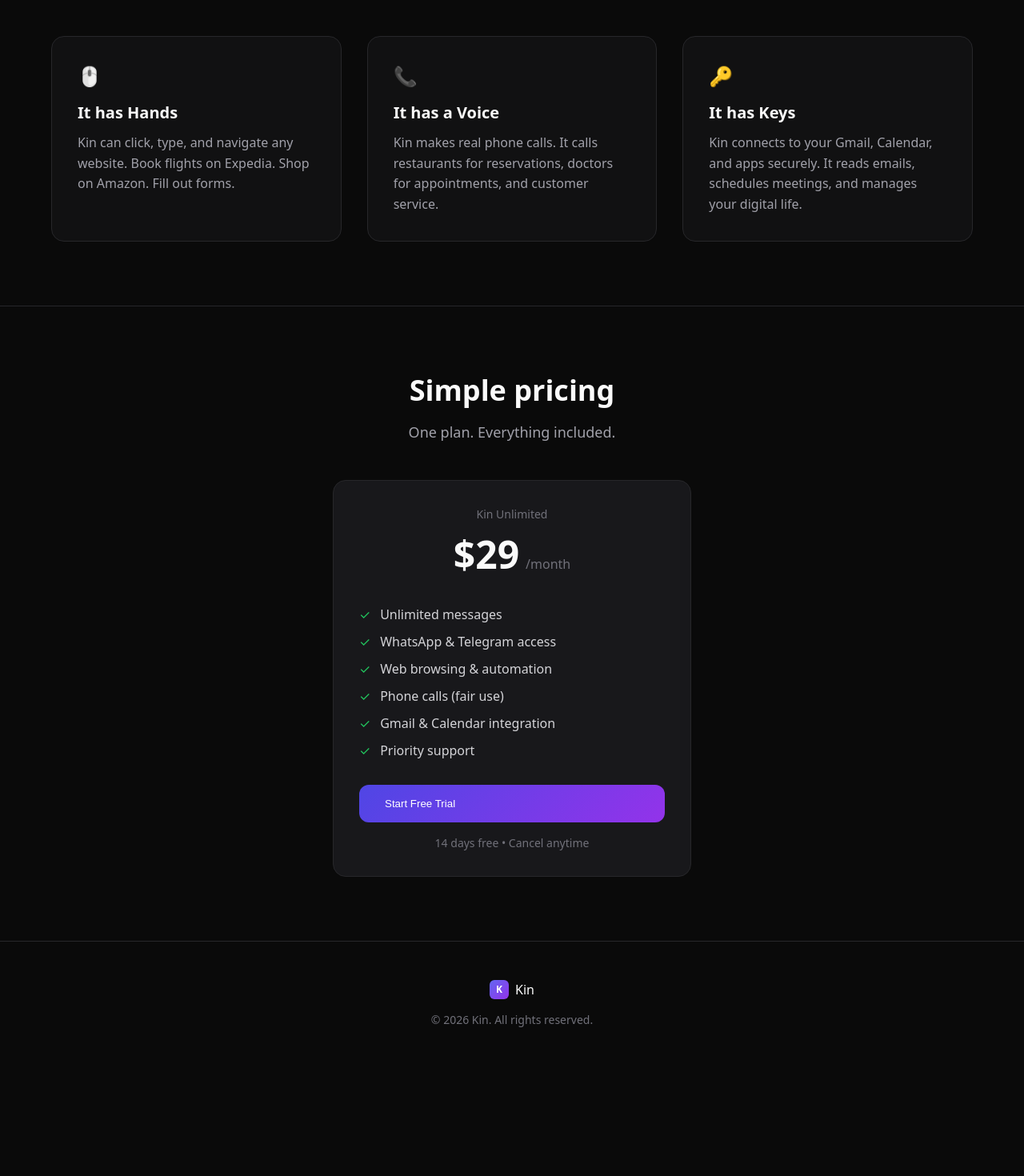
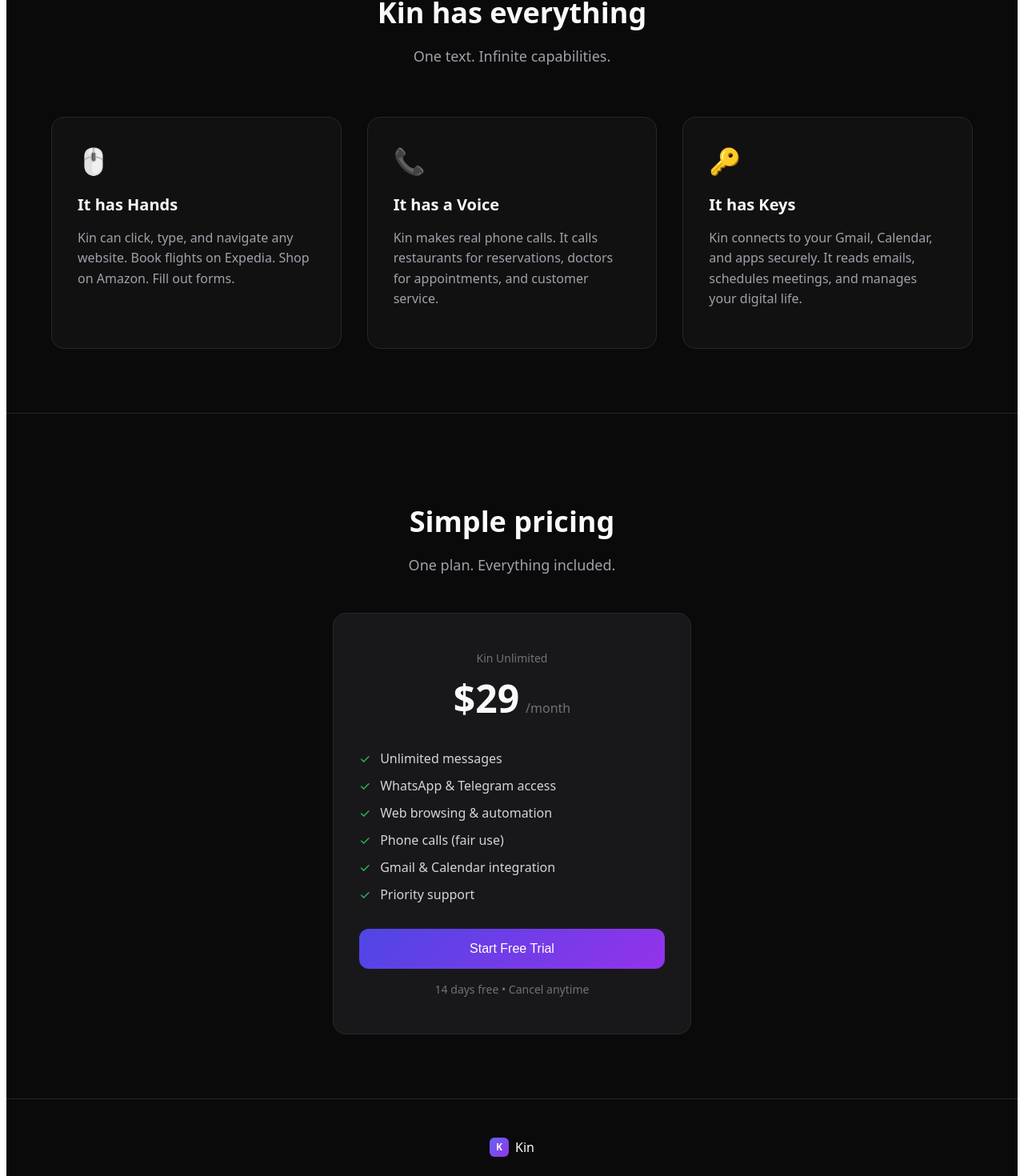
Before and after one commit to Rebal44/kin-saas, a Next.js app in the folder kin-saas/my-app/: page / in a window 1280 px wide. Shown: the part 815-2285 px from the top of the page at 80% size. Before the commit the page ends 2147 px from the top, so only its background shows below. Built offline with nearby package versions, Linux system fonts and the light colour scheme.

Commit message:
Fix: Proper JSX rendering, remove dangerouslySetInnerHTML

```diff
--- a/kin-saas/my-app/app/page.tsx
+++ b/kin-saas/my-app/app/page.tsx
@@ -1,121 +1,124 @@
 export default function Home() {
   return (
-    <div dangerouslySetInnerHTML={{ __html: `
-      <!DOCTYPE html>
-      <html lang="en">
-      <head>
-        <meta charset="UTF-8">
-        <meta name="viewport" content="width=device-width, initial-scale=1.0">
-        <title>Kin - The Easy Button for AI</title>
-        <style>
-          * { box-sizing: border-box; margin: 0; padding: 0; }
-          body { font-family: system-ui, -apple-system, sans-serif; background: #0a0a0a; color: #fafafa; }
-          .gradient-text { background: linear-gradient(135deg, #6366f1, #9333ea); -webkit-background-clip: text; -webkit-text-fill-color: transparent; }
-          .btn { display: inline-flex; align-items: center; gap: 8px; padding: 16px 32px; border-radius: 12px; background: linear-gradient(135deg, #4f46e5, #9333ea); color: white; text-decoration: none; font-weight: 500; border: none; cursor: pointer; }
-        </style>
-      </head>
-      <body>
-        <nav style="position:fixed;top:0;width:100%;border-bottom:1px solid #27272a;background:rgba(10,10,10,0.8);backdrop-filter:blur(12px);z-index:50;">
-          <div style="max-width:1280px;margin:0 auto;padding:0 16px;height:64px;display:flex;align-items:center;justify-content:space-between;">
-            <div style="display:flex;align-items:center;gap:8px;">
-              <div style="width:32px;height:32px;border-radius:8px;background:linear-gradient(135deg,#6366f1,#9333ea);display:flex;align-items:center;justify-content:center;">
-                <span style="color:white;font-weight:bold;font-size:14px;">K</span>
+    <div style={{ minHeight: "100vh", backgroundColor: "#0a0a0a", color: "#fafafa", fontFamily: "system-ui, -apple-system, sans-serif" }}>
+      {/* Navigation */}
+      <nav style={{ position: "fixed", top: 0, width: "100%", borderBottom: "1px solid #27272a", backgroundColor: "rgba(10,10,10,0.8)", backdropFilter: "blur(12px)", zIndex: 50 }}>
+        <div style={{ maxWidth: "1280px", margin: "0 auto", padding: "0 16px", height: "64px", display: "flex", alignItems: "center", justifyContent: "space-between" }}>
+          <div style={{ display: "flex", alignItems: "center", gap: "8px" }}>
+            <div style={{ width: "32px", height: "32px", borderRadius: "8px", background: "linear-gradient(135deg, #6366f1, #9333ea)", display: "flex", alignItems: "center", justifyContent: "center" }}>
+              <span style={{ color: "white", fontWeight: "bold", fontSize: "14px" }}>K</span>
             </div>
-              <span style="font-weight:600;font-size:18px;">Kin</span>
+            <span style={{ fontWeight: 600, fontSize: "18px" }}>Kin</span>
           </div>
-            <a href="#pricing" class="btn" style="padding:8px 16px;font-size:14px;">Get Started</a>
+          <a href="#pricing" style={{ padding: "8px 16px", borderRadius: "8px", backgroundColor: "#f4f4f5", color: "#18181b", textDecoration: "none", fontSize: "14px", fontWeight: 500 }}>Get Started</a>
         </div>
       </nav>
 
-        <section style="padding:128px 16px 80px;text-align:center;">
-          <div style="max-width:1024px;margin:0 auto;">
-            <div style="display:inline-flex;align-items:center;gap:8px;padding:8px 16px;border-radius:9999px;background:#18181b;border:1px solid #27272a;margin-bottom:32px;">
-              <span style="width:8px;height:8px;border-radius:50%;background:#22c55e;"></span>
-              <span style="font-size:14px;color:#a1a1aa;">Now accepting early access</span>
+      {/* Hero Section */}
+      <section style={{ paddingTop: "128px", paddingBottom: "80px", paddingLeft: "16px", paddingRight: "16px", textAlign: "center" }}>
+        <div style={{ maxWidth: "1024px", margin: "0 auto" }}>
+          <div style={{ display: "inline-flex", alignItems: "center", gap: "8px", padding: "8px 16px", borderRadius: "9999px", backgroundColor: "#18181b", border: "1px solid #27272a", marginBottom: "32px" }}>
+            <span style={{ width: "8px", height: "8px", borderRadius: "50%", backgroundColor: "#22c55e" }}></span>
+            <span style={{ fontSize: "14px", color: "#a1a1aa" }}>Now accepting early access</span>
           </div>
 
-            <h1 style="font-size:56px;font-weight:700;line-height:1.1;margin-bottom:24px;">
-              The <span class="gradient-text">Easy Button</span><br>for AI
+          <h1 style={{ fontSize: "56px", fontWeight: 700, lineHeight: 1.1, marginBottom: "24px" }}>
+            The <span style={{ background: "linear-gradient(135deg, #6366f1, #9333ea)", WebkitBackgroundClip: "text", WebkitTextFillColor: "transparent" }}>Easy Button</span><br />for AI
           </h1>
 
-            <p style="font-size:20px;color:#a1a1aa;max-width:576px;margin:0 auto 32px;">
+          <p style={{ fontSize: "20px", color: "#a1a1aa", maxWidth: "576px", margin: "0 auto 32px" }}>
             Text Kin. It books your flights, calls your doctor, answers your emails, and manages your life. No apps. No learning. Just help.
           </p>
 
-            <a href="#pricing" class="btn">Start Your Free Trial →</a>
-            <p style="font-size:14px;color:#71717a;margin-top:16px;">14 days free • No credit card required</p>
+          <a href="#pricing" style={{ display: "inline-flex", alignItems: "center", gap: "8px", padding: "16px 32px", borderRadius: "12px", background: "linear-gradient(135deg, #4f46e5, #9333ea)", color: "white", textDecoration: "none", fontWeight: 500 }}>
+            Start Your Free Trial →
+          </a>
+
+          <p style={{ fontSize: "14px", color: "#71717a", marginTop: "16px" }}>14 days free • No credit card required</p>
         </div>
       </section>
 
-        <section id="features" style="padding:80px 16px;border-top:1px solid #27272a;">
-          <div style="max-width:1152px;margin:0 auto;">
-            <div style="text-align:center;margin-bottom:64px;">
-              <h2 style="font-size:36px;font-weight:700;margin-bottom:16px;">Kin has everything</h2>
-              <p style="font-size:18px;color:#a1a1aa;">One text. Infinite capabilities.</p>
+      {/* Features Section */}
+      <section id="features" style={{ padding: "80px 16px", borderTop: "1px solid #27272a" }}>
+        <div style={{ maxWidth: "1152px", margin: "0 auto" }}>
+          <div style={{ textAlign: "center", marginBottom: "64px" }}>
+            <h2 style={{ fontSize: "36px", fontWeight: 700, marginBottom: "16px" }}>Kin has everything</h2>
+            <p style={{ fontSize: "18px", color: "#a1a1aa" }}>One text. Infinite capabilities.</p>
           </div>
 
-            <div style="display:grid;grid-template-columns:repeat(auto-fit,minmax(300px,1fr));gap:32px;">
-              <div style="padding:32px;border-radius:16px;background:rgba(24,24,27,0.5);border:1px solid #27272a;">
-                <div style="font-size:24px;margin-bottom:16px;">🖱️</div>
-                <h3 style="font-size:20px;font-weight:600;margin-bottom:12px;">It has Hands</h3>
-                <p style="color:#a1a1aa;line-height:1.6;">Kin can click, type, and navigate any website. Book flights on Expedia. Shop on Amazon. Fill out forms.</p>
+          <div style={{ display: "grid", gridTemplateColumns: "repeat(auto-fit, minmax(300px, 1fr))", gap: "32px" }}>
+            <div style={{ padding: "32px", borderRadius: "16px", backgroundColor: "rgba(24,24,27,0.5)", border: "1px solid #27272a" }}>
+              <div style={{ fontSize: "32px", marginBottom: "16px" }}>🖱️</div>
+              <h3 style={{ fontSize: "20px", fontWeight: 600, marginBottom: "12px" }}>It has Hands</h3>
+              <p style={{ color: "#a1a1aa", lineHeight: 1.6 }}>Kin can click, type, and navigate any website. Book flights on Expedia. Shop on Amazon. Fill out forms.</p>
             </div>
-              <div style="padding:32px;border-radius:16px;background:rgba(24,24,27,0.5);border:1px solid #27272a;">
-                <div style="font-size:24px;margin-bottom:16px;">📞</div>
-                <h3 style="font-size:20px;font-weight:600;margin-bottom:12px;">It has a Voice</h3>
-                <p style="color:#a1a1aa;line-height:1.6;">Kin makes real phone calls. It calls restaurants for reservations, doctors for appointments, and customer service.</p>
+
+            <div style={{ padding: "32px", borderRadius: "16px", backgroundColor: "rgba(24,24,27,0.5)", border: "1px solid #27272a" }}>
+              <div style={{ fontSize: "32px", marginBottom: "16px" }}>📞</div>
+              <h3 style={{ fontSize: "20px", fontWeight: 600, marginBottom: "12px" }}>It has a Voice</h3>
+              <p style={{ color: "#a1a1aa", lineHeight: 1.6 }}>Kin makes real phone calls. It calls restaurants for reservations, doctors for appointments, and customer service.</p>
             </div>
-              <div style="padding:32px;border-radius:16px;background:rgba(24,24,27,0.5);border:1px solid #27272a;">
-                <div style="font-size:24px;margin-bottom:16px;">🔑</div>
-                <h3 style="font-size:20px;font-weight:600;margin-bottom:12px;">It has Keys</h3>
-                <p style="color:#a1a1aa;line-height:1.6;">Kin connects to your Gmail, Calendar, and apps securely. It reads emails, schedules meetings, and manages your digital life.</p>
+
+            <div style={{ padding: "32px", borderRadius: "16px", backgroundColor: "rgba(24,24,27,0.5)", border: "1px solid #27272a" }}>
+              <div style={{ fontSize: "32px", marginBottom: "16px" }}>🔑</div>
+              <h3 style={{ fontSize: "20px", fontWeight: 600, marginBottom: "12px" }}>It has Keys</h3>
+              <p style={{ color: "#a1a1aa", lineHeight: 1.6 }}>Kin connects to your Gmail, Calendar, and apps securely. It reads emails, schedules meetings, and manages your digital life.</p>
             </div>
           </div>
         </div>
       </section>
 
-        <section id="pricing" style="padding:80px 16px;border-top:1px solid #27272a;">
-          <div style="max-width:448px;margin:0 auto;text-align:center;">
-            <h2 style="font-size:36px;font-weight:700;margin-bottom:16px;">Simple pricing</h2>
-            <p style="font-size:18px;color:#a1a1aa;margin-bottom:48px;">One plan. Everything included.</p>
+      {/* Pricing Section */}
+      <section id="pricing" style={{ padding: "80px 16px", borderTop: "1px solid #27272a" }}>
+        <div style={{ maxWidth: "448px", margin: "0 auto", textAlign: "center" }}>
+          <h2 style={{ fontSize: "36px", fontWeight: 700, marginBottom: "16px" }}>Simple pricing</h2>
+          <p style={{ fontSize: "18px", color: "#a1a1aa", marginBottom: "48px" }}>One plan. Everything included.</p>
 
-            <div style="padding:32px;border-radius:16px;background:#18181b;border:1px solid #27272a;text-align:left;">
-              <div style="text-align:center;margin-bottom:32px;">
-                <p style="font-size:14px;color:#71717a;margin-bottom:8px;">Kin Unlimited</p>
-                <div style="display:flex;align-items:baseline;justify-content:center;gap:8px;">
-                  <span style="font-size:48px;font-weight:700;">$29</span>
-                  <span style="color:#71717a;">/month</span>
+          <div style={{ padding: "32px", borderRadius: "16px", backgroundColor: "#18181b", border: "1px solid #27272a", textAlign: "left" }}>
+            <div style={{ textAlign: "center", marginBottom: "32px" }}>
+              <p style={{ fontSize: "14px", color: "#71717a", marginBottom: "8px" }}>Kin Unlimited</p>
+              <div style={{ display: "flex", alignItems: "baseline", justifyContent: "center", gap: "8px" }}>
+                <span style={{ fontSize: "48px", fontWeight: 700 }}>$29</span>
+                <span style={{ color: "#71717a" }}>/month</span>
               </div>
             </div>
 
-              <ul style="list-style:none;margin:0 0 32px 0;padding:0;">
-                <li style="display:flex;align-items:center;gap:12px;margin-bottom:12px;color:#d4d4d8;"><span style="color:#22c55e;">✓</span> Unlimited messages</li>
-                <li style="display:flex;align-items:center;gap:12px;margin-bottom:12px;color:#d4d4d8;"><span style="color:#22c55e;">✓</span> WhatsApp & Telegram access</li>
-                <li style="display:flex;align-items:center;gap:12px;margin-bottom:12px;color:#d4d4d8;"><span style="color:#22c55e;">✓</span> Web browsing & automation</li>
-                <li style="display:flex;align-items:center;gap:12px;margin-bottom:12px;color:#d4d4d8;"><span style="color:#22c55e;">✓</span> Phone calls (fair use)</li>
-                <li style="display:flex;align-items:center;gap:12px;margin-bottom:12px;color:#d4d4d8;"><span style="color:#22c55e;">✓</span> Gmail & Calendar integration</li>
-                <li style="display:flex;align-items:center;gap:12px;margin-bottom:12px;color:#d4d4d8;"><span style="color:#22c55e;">✓</span> Priority support</li>
+            <ul style={{ listStyle: "none", margin: "0 0 32px 0", padding: 0 }}>
+              {[
+                "Unlimited messages",
+                "WhatsApp & Telegram access",
+                "Web browsing & automation",
+                "Phone calls (fair use)",
+                "Gmail & Calendar integration",
+                "Priority support",
+              ].map((feature) => (
+                <li key={feature} style={{ display: "flex", alignItems: "center", gap: "12px", marginBottom: "12px", color: "#d4d4d8" }}>
+                  <span style={{ color: "#22c55e" }}>✓</span>
+                  {feature}
+                </li>
+              ))}
             </ul>
 
-              <button class="btn" style="width:100%;">Start Free Trial</button>
-              <p style="text-align:center;margin-top:16px;font-size:14px;color:#71717a;">14 days free • Cancel anytime</p>
+            <button style={{ width: "100%", padding: "16px", borderRadius: "12px", background: "linear-gradient(135deg, #4f46e5, #9333ea)", color: "white", border: "none", fontSize: "16px", fontWeight: 500, cursor: "pointer" }}>
+              Start Free Trial
+            </button>
+            <p style={{ textAlign: "center", marginTop: "16px", fontSize: "14px", color: "#71717a" }}>14 days free • Cancel anytime</p>
           </div>
         </div>
       </section>
 
-        <footer style="padding:48px 16px;border-top:1px solid #27272a;">
-          <div style="max-width:1152px;margin:0 auto;display:flex;flex-direction:column;align-items:center;gap:16px;">
-            <div style="display:flex;align-items:center;gap:8px;">
-              <div style="width:24px;height:24px;border-radius:6px;background:linear-gradient(135deg,#6366f1,#9333ea);display:flex;align-items:center;justify-content:center;">
-                <span style="color:white;font-weight:bold;font-size:12px;">K</span>
+      {/* Footer */}
+      <footer style={{ padding: "48px 16px", borderTop: "1px solid #27272a" }}>
+        <div style={{ maxWidth: "1152px", margin: "0 auto", display: "flex", flexDirection: "column", alignItems: "center", gap: "16px" }}>
+          <div style={{ display: "flex", alignItems: "center", gap: "8px" }}>
+            <div style={{ width: "24px", height: "24px", borderRadius: "6px", background: "linear-gradient(135deg, #6366f1, #9333ea)", display: "flex", alignItems: "center", justifyContent: "center" }}>
+              <span style={{ color: "white", fontWeight: "bold", fontSize: "12px" }}>K</span>
             </div>
-              <span style="font-weight:500;">Kin</span>
+            <span style={{ fontWeight: 500 }}>Kin</span>
           </div>
-            <p style="font-size:14px;color:#71717a;">© 2026 Kin. All rights reserved.</p>
+          <p style={{ fontSize: "14px", color: "#71717a" }}>© 2026 Kin. All rights reserved.</p>
         </div>
       </footer>
-      </body>
-      </html>
-    `}} />
+    </div>
   );
 }
```
Lines whose indentation alone changed are shown as unchanged.
